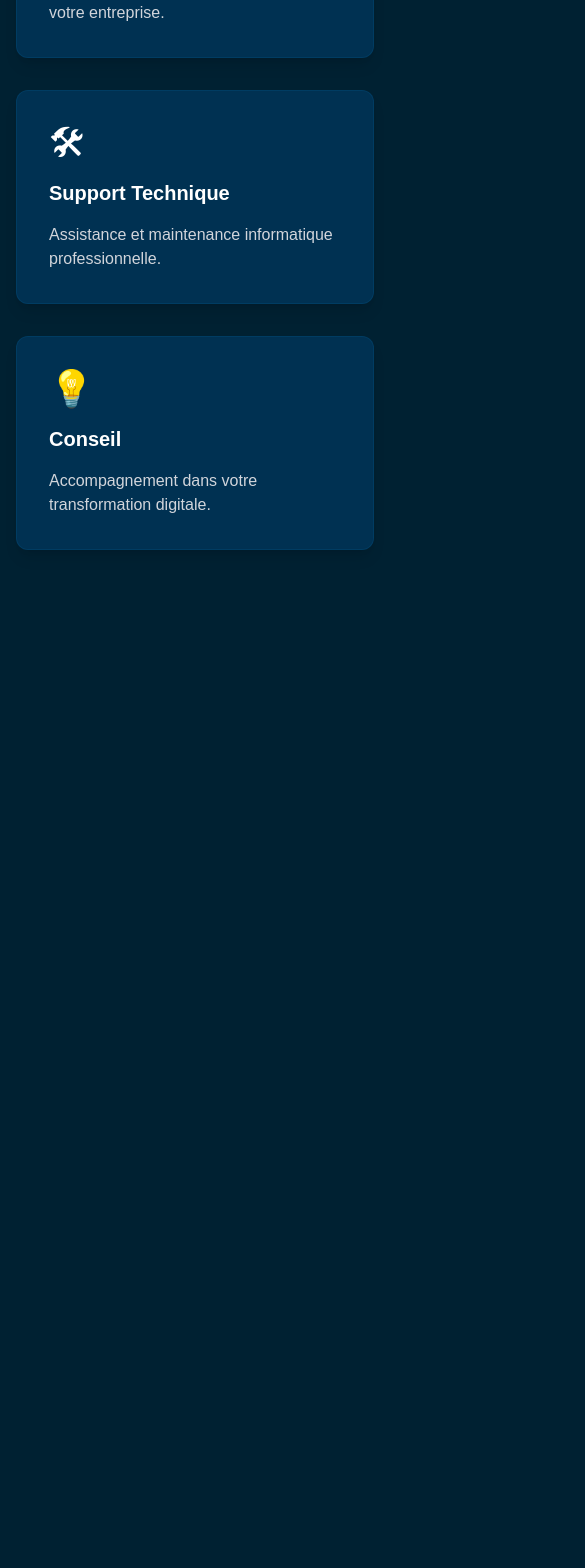
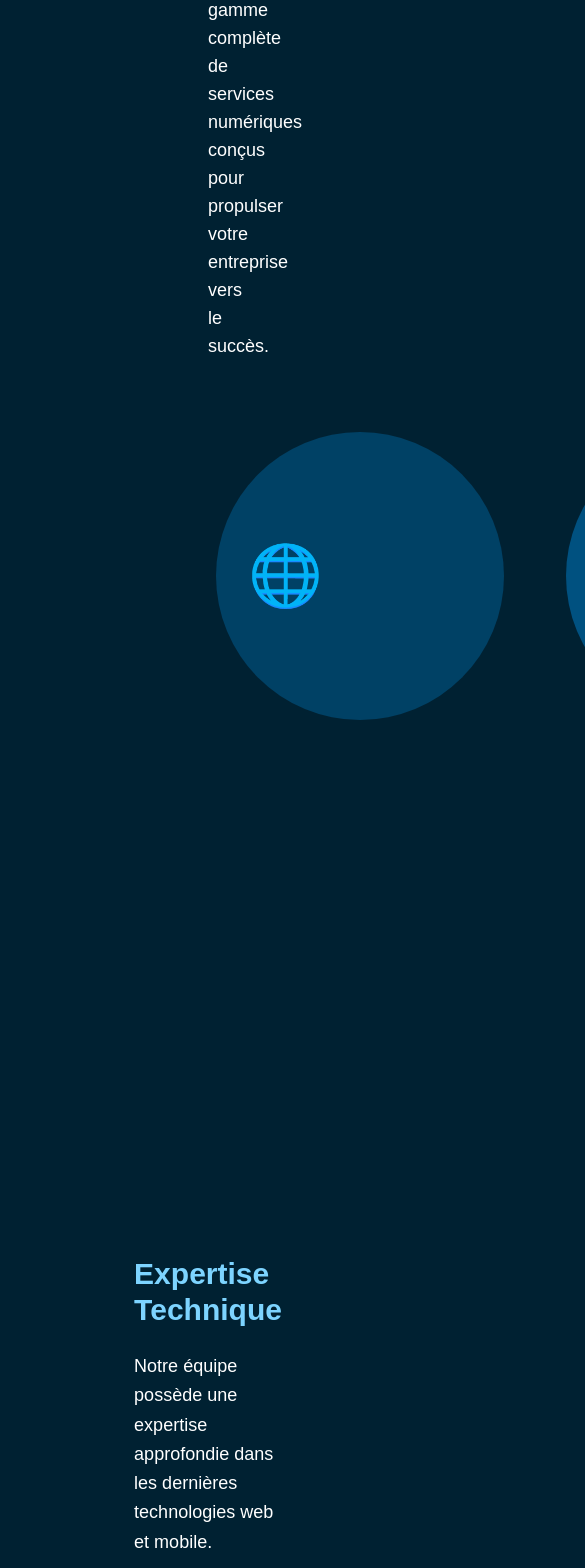
Before and after one commit to IlanDeVinci/mousequetaire-site, a Next.js app: page /nosservices in a window 390 px wide. Shown: the part 340-1908 px from the top of the page, 585 px wide, since content can reach past the window. Before the commit the page ends 954 px from the top, so only its background shows below. Built offline with nearby package versions, Linux system fonts and the light colour scheme.

Commit message:
complete services page with current template

```diff
--- a/app/nosservices/page.js
+++ b/app/nosservices/page.js
@@ -1,50 +1,170 @@
+"use client";
 import Navbar from "../../components/Navbar";
+import Image from "next/image";
+import { useState, useCallback, useRef } from "react";
+
+const services = [
+	{
+		icon: "🌐",
+		title: "Développement Web",
+		description: "Création de sites web modernes et responsive",
+		bgColor: "#004165",
+	},
+	{
+		icon: "🛠",
+		title: "Support Technique",
+		description: "Assistance et maintenance professionnelle",
+		bgColor: "#005180",
+	},
+	{
+		icon: "💡",
+		title: "Conseil",
+		description: "Solutions digitales sur mesure",
+		bgColor: "#006A9E",
+	},
+];
+
+const sections = [
+	{
+		title: "Expertise Technique",
+		description:
+			"Notre équipe possède une expertise approfondie dans les dernières technologies web et mobile.",
+		image: "/expertise.jpg",
+		isReversed: false,
+	},
+	{
+		title: "Support 24/7",
+		description:
+			"Une équipe dédiée à votre service pour répondre à vos besoins en temps réel.",
+		image: "/support.jpg",
+		isReversed: true,
+	},
+	{
+		title: "Solutions Innovantes",
+		description:
+			"Des solutions créatives et innovantes pour répondre à vos défis numériques.",
+		image: "/innovation.jpg",
+		isReversed: false,
+	},
+];
 
 export default function Services() {
+	const [activeIndex, setActiveIndex] = useState(null);
+	const [isAnimating, setIsAnimating] = useState(false);
+	const lastIndex = useRef(null);
+
+	const handleMouseEnter = useCallback(
+		(index) => {
+			// Allow animation if hovering a different circle or no animation is in progress
+			if (!isAnimating || lastIndex.current !== index) {
+				setIsAnimating(true);
+				setActiveIndex(index);
+				lastIndex.current = index;
+				setTimeout(() => {
+					setIsAnimating(false);
+				}, 750);
+			}
+		},
+		[isAnimating]
+	);
+
+	const handleMouseLeave = useCallback(() => {
+		lastIndex.current = null;
+		setActiveIndex(null);
+	}, []);
+
 	return (
 		<>
 			<Navbar />
-			<main className="pt-24 pb-16 bg-[#002132] min-h-screen">
+			<main className="pt-24 pb-16 bg-[#002132] min-h-screen px-48">
 				<div className="container mx-auto px-4">
-					<h1 className="text-4xl md:text-5xl font-bold mb-12 text-center text-white">
+					{/* Header Section */}
+					<h1 className="text-5xl font-bold mt-16 mb-6 text-center text-[#7DD4FF]">
 						Nos Services
 					</h1>
-					<div className="grid gap-8 grid-cols-1 md:grid-cols-3">
-						{[
-							{
-								title: "Développement Web",
-								description:
-									"Création de sites web sur mesure pour votre entreprise.",
-								icon: "🌐",
-							},
-							{
-								title: "Support Technique",
-								description:
-									"Assistance et maintenance informatique professionnelle.",
-								icon: "🛠",
-							},
-							{
-								title: "Conseil",
-								description:
-									"Accompagnement dans votre transformation digitale.",
-								icon: "💡",
-							},
-						].map((service, index) => (
+					<p className="text-white text-center max-w-2xl mx-auto mb-16 text-lg">
+						Découvrez notre gamme complète de services numériques conçus pour
+						propulser votre entreprise vers le succès.
+					</p>
+					{/* Interactive Circles */}
+					<div className="flex justify-center mb-24 relative h-72">
+						<div className="w-[1000px] relative">
+							{services.map((service, index) => (
 								<div
 									key={index}
-								className="group p-8 bg-[#003152] rounded-xl border border-[#006A9E]/20 hover:border-[#006A9E] shadow-lg hover:shadow-[#006A9E]/20 transform hover:-translate-y-2 transition-all duration-300">
-								<div className="text-4xl mb-4 group-hover:scale-110 transition-transform duration-300">
+									className="absolute top-0 transition-all duration-700 ease-in-out"
+									style={{
+										left:
+											activeIndex === index
+												? index === 2
+													? "calc(100% - 1012px)" // Adjusted: 1000px + 16px padding
+													: "0px"
+												: `${index * 350}px`,
+										zIndex: activeIndex === index ? 10 : 1,
+										width: "288px",
+										padding: "8px",
+									}}
+									onMouseEnter={() => handleMouseEnter(index)}
+									onMouseLeave={handleMouseLeave}>
+									<div
+										className={`h-72 rounded-full flex items-center justify-center cursor-pointer transition-all duration-700 ease-in-out relative overflow-hidden ${
+											activeIndex === index ? "w-[1000px]" : "w-72"
+										}`}
+										style={{
+											backgroundColor: service.bgColor,
+											transformOrigin: index === 2 ? "right" : "left",
+										}}>
+										<div
+											className={`absolute transition-all duration-700 ease-in-out flex items-center gap-8 ${
+												index === 2 ? "right-8" : "left-8"
+											}`}>
+											<span className="text-6xl text-white shrink-0">
 												{service.icon}
-								</div>
-								<h2 className="text-xl font-bold mb-4 text-white">
+											</span>
+											<div
+												className={`transition-all duration-300 text-white ${
+													activeIndex === index
+														? "opacity-100 delay-200"
+														: "opacity-0 delay-0"
+												}`}>
+												<h3 className="text-2xl font-bold mb-2">
 													{service.title}
-								</h2>
-								<p className="text-gray-300 group-hover:text-white transition-colors duration-300">
+												</h3>
+												<p className="whitespace-normal max-w-[600px]">
 													{service.description}
 												</p>
 											</div>
+										</div>
+									</div>
+								</div>
 							))}
 						</div>
+					</div>
+					{/* Alternating Sections */}
+					{sections.map((section, index) => (
+						<div
+							key={index}
+							className={`flex flex-col ${
+								section.isReversed ? "md:flex-row-reverse" : "md:flex-row"
+							} items-center gap-12 mb-24`}>
+							<div className="flex-1">
+								<div className="relative h-[400px] w-full rounded-xl overflow-hidden">
+									<Image
+										src={section.image}
+										alt={section.title}
+										fill
+										className="object-cover"
+									/>
+								</div>
+							</div>
+							<div className="flex-1 text-white">
+								<h2 className="text-3xl font-bold mb-6 text-[#7DD4FF]">
+									{section.title}
+								</h2>
+								<p className="text-lg leading-relaxed">{section.description}</p>
+							</div>
+						</div>
+					))}
 				</div>
 			</main>
 		</>
```
Lines whose indentation alone changed are shown as unchanged.
